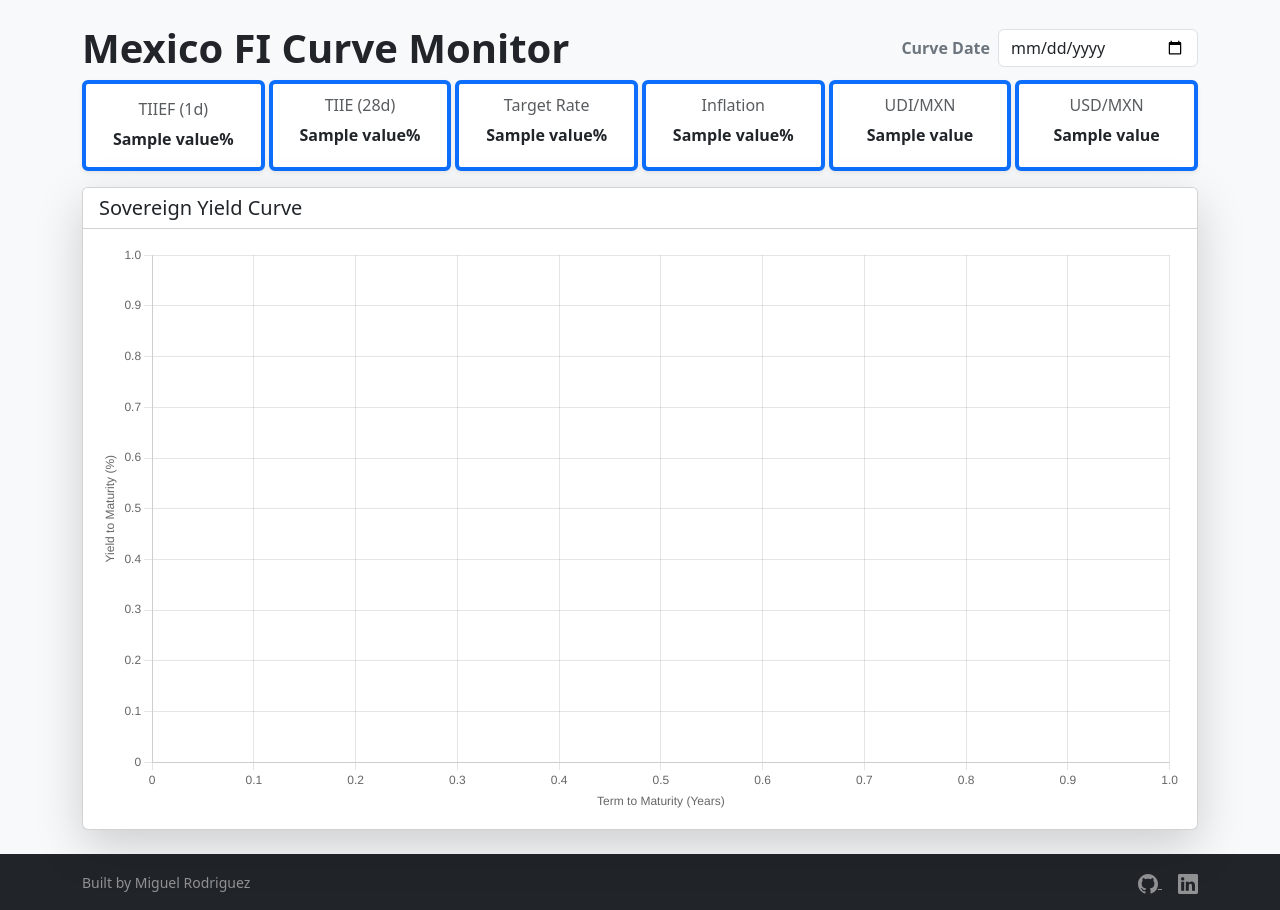
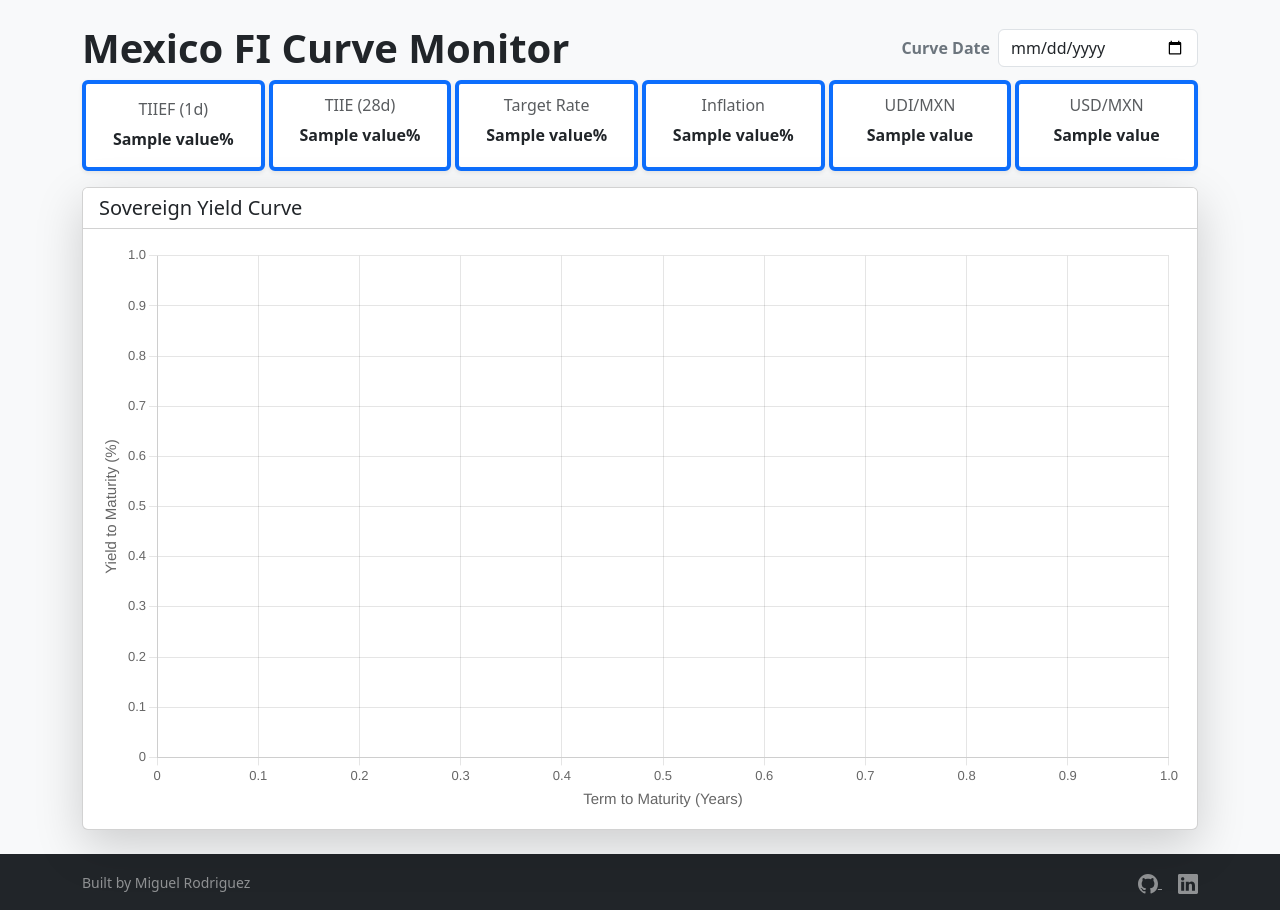
Before and after one commit to mrodrigue3425/FinanceWebsite, a Flask app: template templates/dashboard.html in a window 1280 px wide. Shown: the part 56-966 px from the top of the page. Run offline with Flask 3, Linux system fonts and the light colour scheme; the template is opened without the code that fills it: most values are stand-ins (such as "Sample title", 1, 10 or a date in 2020).

Commit message:
style(yield-curve): change font of axes labels, ticks, and tooltips to be consistent with bootstrap

```diff
--- a/templates/dashboard.html
+++ b/templates/dashboard.html
@@ -190,7 +190,9 @@
                                         `Days to Maturity: ${dtmValue.toLocaleString()}`
                                     ];
                                 }
-                            }
+                            },
+                            titleFont: { family: '"Helvetica Neue", Helvetica, Arial, sans-serif', size: 15 },
+                            bodyFont: { family: '"Helvetica Neue", Helvetica, Arial, sans-serif', size: 13 }
                         },
                         legend: { display: false },
                         title: { display: false }
@@ -200,14 +202,18 @@
                             type: 'linear',
                             title: {
                                 display: true,
+                                font: { family: '"Helvetica Neue", Helvetica, Arial, sans-serif', size: 15 },
                                 text: 'Term to Maturity (Years)'
-                            }
+                            },
+                            ticks: { font: { family: '"Helvetica Neue", Helvetica, Arial, sans-serif', size: 13 } }
                         },
                         y: {
                             title: {
                                 display: true,
+                                font: { family: '"Helvetica Neue", Helvetica, Arial, sans-serif', size: 15 },
                                 text: 'Yield to Maturity (%)'
-                            }
+                            },
+                            ticks: { font: { family: '"Helvetica Neue", Helvetica, Arial, sans-serif', size: 13 } }
                         }
                     }
                 }
```
